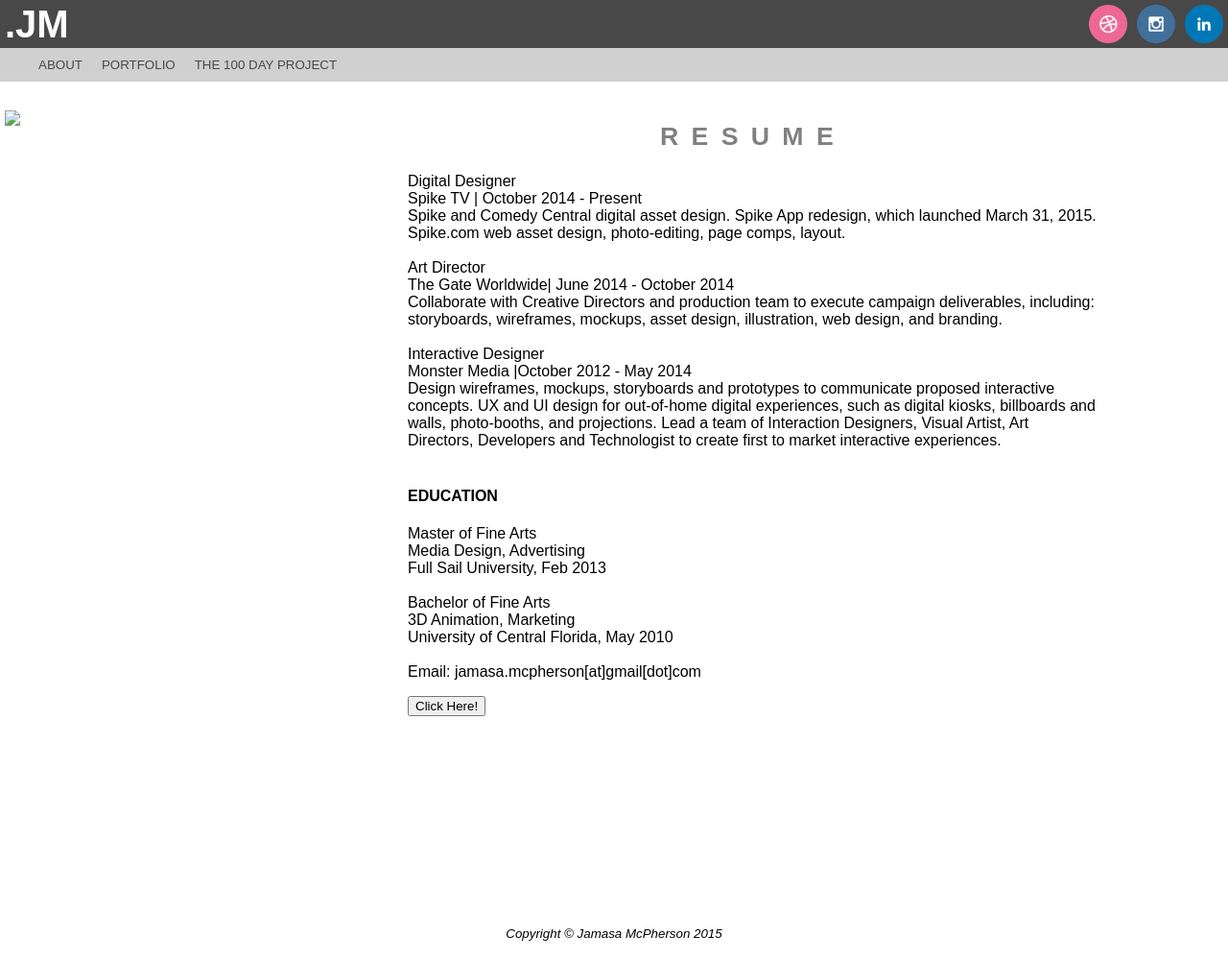
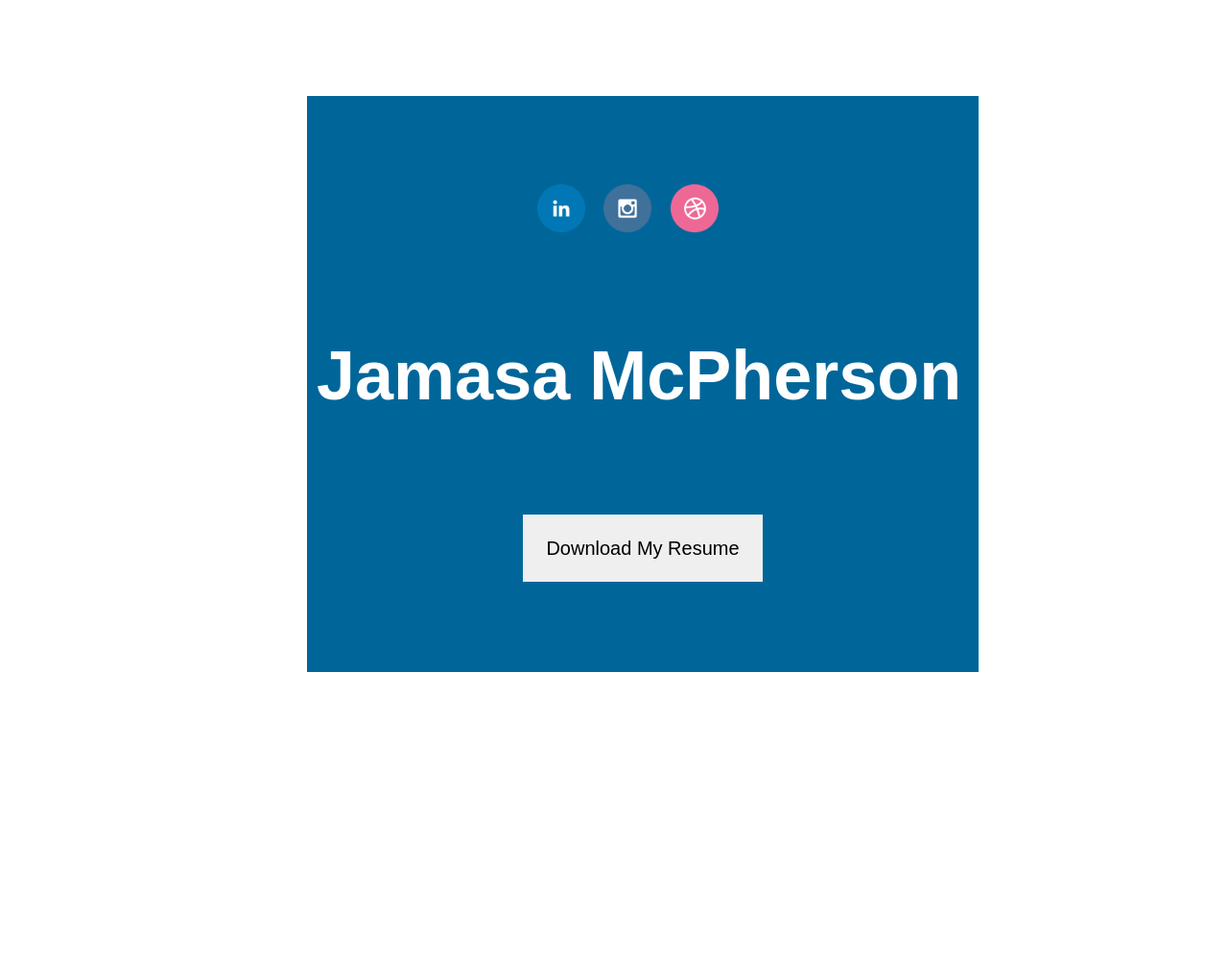
Before and after one commit to jmcpherson1/lesson6_cheatSheet, a plain HTML site: page assignment2.html in a window 1280 px wide. Shown: the whole page at 96% size. After the commit the page ends 800 px from the top, so only its background shows below. Drawn offline with nearby package versions, Linux system fonts and the light colour scheme.

Commit message:
redesigned page for event demonstations.  Added button click alert

```diff
--- a/assignment2.html
+++ b/assignment2.html
@@ -3,91 +3,29 @@
 <head>
 	<title>About | Jamasa McPherson</title>
 	<link rel="stylesheet" href="css/style.css">
-
 	<script src="https://ajax.googleapis.com/ajax/libs/jquery/2.1.4/jquery.min.js"></script>
 </head>
+
 <body>
-	<div id="socialBar">
-		<div id="logoJM"><a href="index.html" class="logoJM"/>.JM</a></div>
 
-		<a href="https://www.linkedin.com/in/jamasa "target="_blank"><img src="images/linkedin.png" class="social"/></a>
-		<a href="https://instagram.com/explore/tags/100daysofcommutetherapy/ "target="_blank"/><img src="images/instagram.png" class="social"/></a>
-		<a href="https://dribbble.com/theecreativedir"target="_blank"/><img src="images/dribbble.png" class="social"/></a>
-	</div>
+	<section id"topSection"></section>
 
-	<nav>
-		<ul>
-			<li><a href="about.html"/>ABOUT</a></li>
-			<li><a href="portfolio.html"/>PORTFOLIO</a></li>
-			<li><a href="100days.html"/>THE 100 DAY PROJECT</a></li>
-		</ul>
-	</nav>
+	<section id="containerBox">
+		<div id="title"><b>Jamasa McPherson</b></div>
 
-<div id="containerAbout">
-	<section id="sideLeft" class="clearfix">
-		<img src="images/jmPhoto.jpg" class="About"/>
+		<div id="socialButtons" class="clearfix">
+			<a href="https://www.linkedin.com/in/jamasa "target="_blank"><img src="images/linkedin.png" class="social"/></a>
+			<a href="https://instagram.com/explore/tags/100daysofcommutetherapy/ "target="_blank"/><img src="images/instagram.png" class="social"/></a>
+			<a href="https://dribbble.com/theecreativedir"target="_blank"/><img src="images/dribbble.png" class="social"/></a>
+		</div>
+
+		<input type="button" value="Download My Resume" id="downloadButton" class="clearfix" />
+
 	</section>
 
-	<section id="sideRight">
-		<p class="resume">
-			<h1>RESUME</h1>
-			Digital Designer
-			<br/>
-			Spike TV | October 2014 - Present
-			<br/>
-			Spike and Comedy Central digital asset design.
-			Spike App redesign, which launched March 31, 2015.
-			Spike.com web asset design, photo-editing, page comps, layout.
-			<br/>
-			<br/>
-			Art Director
-			<br/>
-			The Gate Worldwide| June 2014 - October 2014
-			<br/>
-			Collaborate with Creative Directors and production team to execute campaign deliverables,
-			including: storyboards, wireframes,
-			mockups, asset design, illustration, web design, and branding.
-			<br/>
-			<br/>
-			Interactive Designer
-			<br/>
-			Monster Media |October 2012 - May 2014
-			<br/>
-			Design wireframes, mockups, storyboards and prototypes to communicate
-			proposed interactive concepts.
-			UX and UI design for out-of-home digital experiences, such as digital kiosks, billboards and
-			walls, photo-booths, and projections.
-			Lead a team of Interaction Designers, Visual Artist, Art Directors, Developers and Technologist
-			to create first to market interactive
-			experiences.
-			<br/>
-			<br/>
-			<h4>EDUCATION</h4>
-			Master of Fine Arts
-			<br/>
-			Media Design, Advertising
-			<br/>
-			Full Sail University, Feb 2013
-			<br/>
-			<br/>
-			Bachelor of Fine Arts
-			<br/>
-			3D Animation, Marketing
-			<br/>
-			University of Central Florida, May 2010
-			<br/>
-			<br/>
-			Email: jamasa.mcpherson[at]gmail[dot]com</p>
+	<section id"bottomSection"></section>
 
-			<input type="button" value="Click Here!" id="resumeDownload"/>
-
-	</section>
-</div>
-
-	<footer class="clearfix"><i>Copyright &copy; Jamasa McPherson 2015</i>
-	</footer>
-
-<script src="js/custom.js"></script>
+	<script src="js/custom.js"></script>
 
 </body>
 
--- a/css/style.css
+++ b/css/style.css
@@ -1,143 +1,85 @@
-
-html,body{
-	font-family: sans-serif;
-	margin:0px;
+html, body{
+	font-family:sans-serif;
+	width:100%;
 }
 
-#socialBar{
+#topSection{
 	width:100%;
-	height:50px;
-	background-color:rgba(72,72,72,1);
-	position:fixed;
-	z-index:100;
+	height:10px;
+	position:absolute;
+	top:0px;
+	left:0px;
+	z-index:10;
 }
 
-.social{
-	height:40px;
-	z-index:100;
-	padding:5px;
-	float:right;
+#bottomSection{
+	width:100%;
+	height:10px;
+	position:absolute;
+	bottom:0px;
+	left:0px;
 }
 
-#logoJM{
-	color:white;
-	font-size:30pt;
-	display:inline-block;
-	margin-top:3px;
-}
+#containerBox{
+	border:solid 0px #000;
+	width:700px;
+	text-align:center;
+	position:absolute;
+	background-color:#006699;
 
-.logoJM{
-	color:white;
-	margin-left:5px;
-	font-weight:bold;
+	height:600px;
+	top:0px;
+	bottom:0px;
+	margin-top: auto;
+	margin-bottom:auto;
+	left:25%;
 }
 
 
-nav{
+#socialButtons{
+
+	position: relative;
+	float:left;
+	z-index:100;
+	top: 10px;
+	left: 225px;
+}
+
+
+.social{
+	height:50px;
+	padding-left: 15px;
 
 }
 
-nav ul{
-	width:100%;
-	margin-top:50px;
-	list-style:none;
-	float:left;
-	background:rgb(208,208,208);
-	position:fixed;
+
+#title{
+	font-size:72px;
+	color: white;
+	text-align: center;
+	z-index: 100;
+	float: left;
+
+	position: relative;
+	top:250px;
+	left:10px;
 }
 
-nav ul li{
-	color:rgb(72,72,72);
-	font-size:10pt;
-	padding-top:10px;
-	padding-bottom:10px;
-	padding-right:20px;
+#downloadButton{
+	width:250px;
+	height:70px;
+	font-size: 20px;
+	border:none; /*fix to customize button size*/
+
+	position:relative;
 	float:left;
-}
+	top:300px;
+	left:225px;
 
-a{
-	text-decoration:none;
-	color:rgb(72,72,72);
-}
+	z-index: 100;
 
-a:hover{
-	color:white;
-}
-
-h1{
-	font-size:20pt;
-	text-align:center;
-	letter-spacing:10pt;
-	color:grey;
 }
 
 .clearfix{
 	clear:both;
 }
-
-
-h3{
-	margin-left:40px;
-	float:left;
-}
-
-img{
-	display:inline-block;
-	float:left;
-}
-
-.thumb{
-	margin-top:20px;
-	height:250px;
-	margin-left:40px;
-	padding-right:10px;
-	float:left;
-}
-
-footer{
-	font-size:10pt;
-	text-align:center;
-	padding-top:50px;
-	padding-bottom:20px;
-}
-
-
-/*////////////////about.html////////////////*/
-#containerAbout{
-	width: 1200px;
-
-	border:solid 5px red;
-}
-
-.About{
-	display:inline-block;
-	width:100%;
-}
-
-#sideLeft{
-	width:30%;
-	margin-top:110px;
-	height:800px;
-	float:left;
-}
-
-#sideRight{
-	width:60%;
-	height:800px;
-	margin-top:100px;
-	padding-right:60px;
-	padding-left:60px;
-	float:left;
-}
-
-p.resume{
-	width: 100px;
-	color:rgb(72,72,72);
-}
-
-/*//////////////////portfolio.html//////////////////*/
-#portfolioWrap{
-	width:1200px;
-	padding-top:80px;
-	margin: 0px auto;
-}
--- a/js/custom.js
+++ b/js/custom.js
@@ -1,3 +1,3 @@
-$("#buttonClick").click(function(){
-	alert("Assignment 2!");
+$( "#downloadButton" ).click(function() {
+  alert( "Thank you for visiting. Let's stay connected!" );
 });
```
Also changed, not shown: 1 other file.
